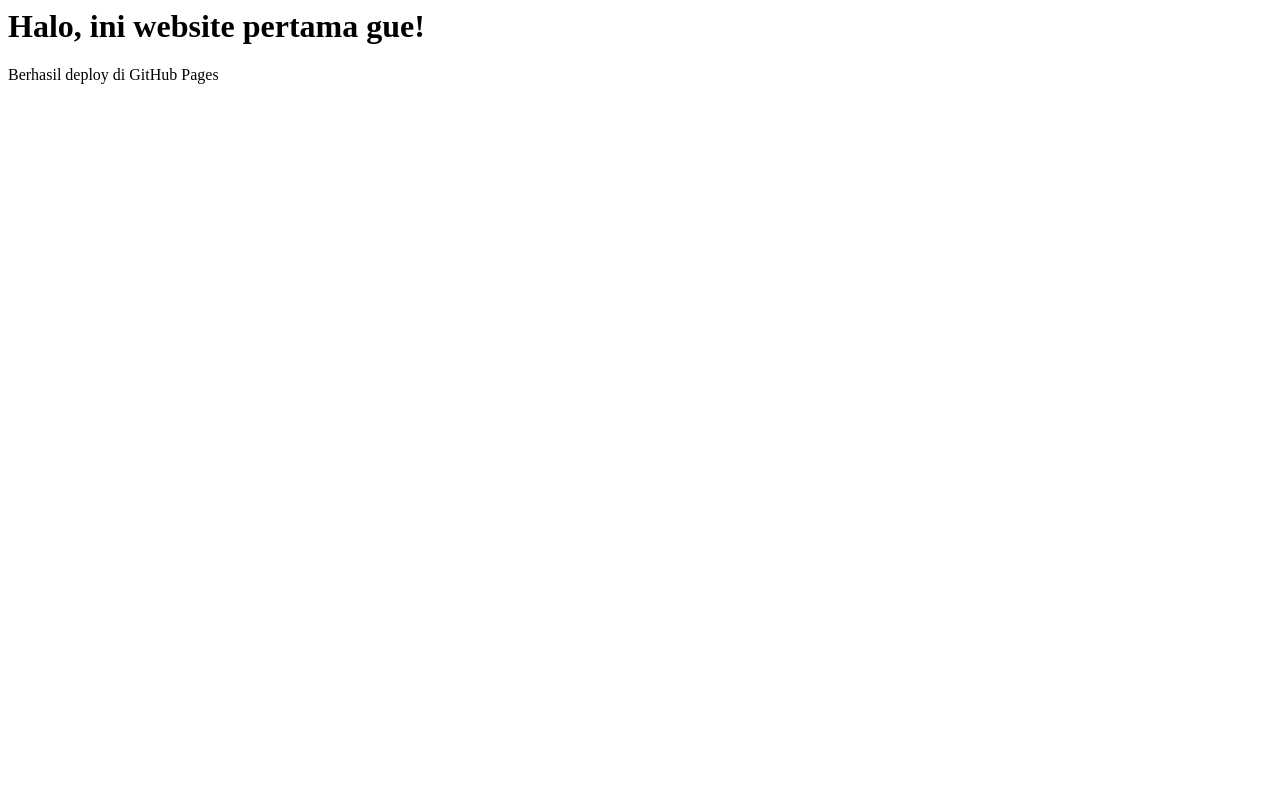
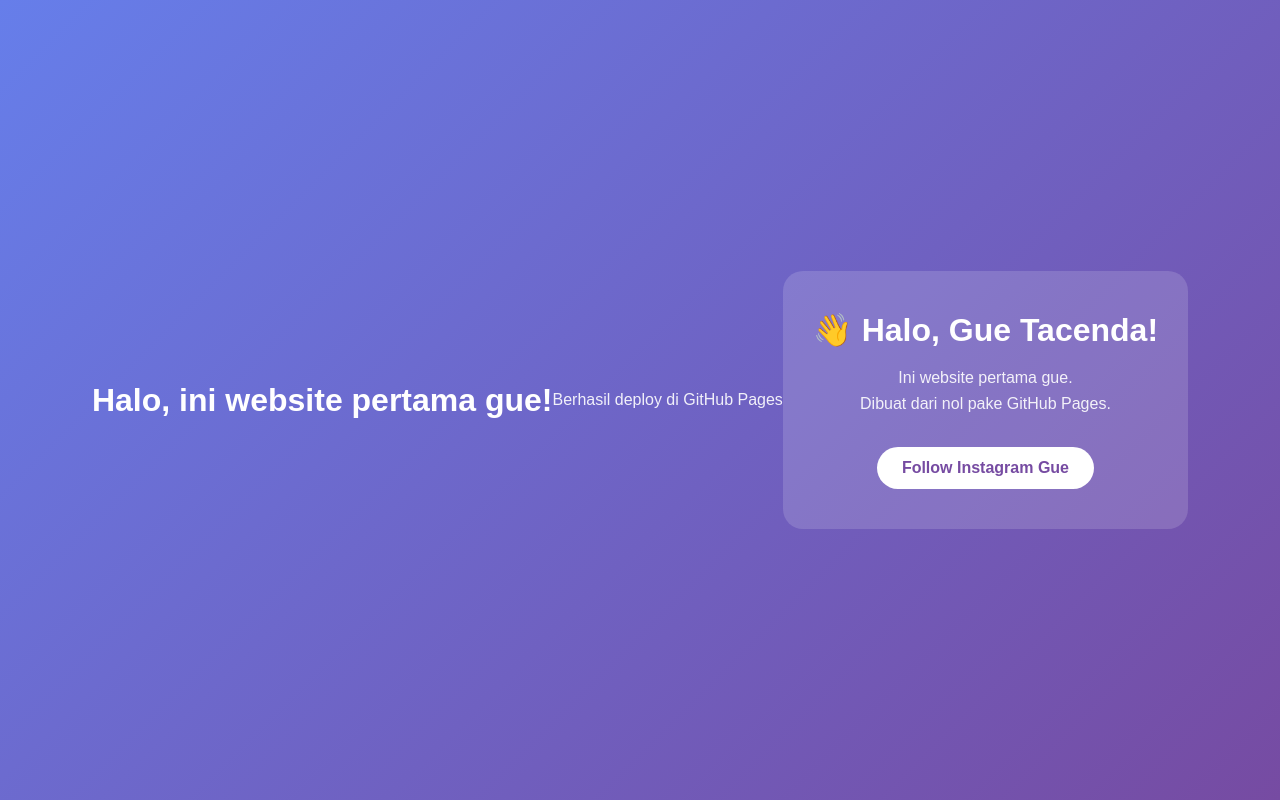
Before and after one commit to Goldaco/Belajar--pertama, a plain HTML site: page index.html in a window 1280 px wide. Drawn offline with Linux system fonts and the light colour scheme.

Commit message:
Update index.html

```diff
--- a/index.html
+++ b/index.html
@@ -1,2 +1,47 @@
 <h1>Halo, ini website pertama gue!</h1>
 <p>Berhasil deploy di GitHub Pages</p>
+<!DOCTYPE html>
+<html>
+<head>
+<meta name="viewport" content="width=device-width, initial-scale=1">
+<title>Website Gue</title>
+<style>
+  body {
+    margin: 0;
+    font-family: sans-serif;
+    background: linear-gradient(135deg, #667eea, #764ba2);
+    color: white;
+    text-align: center;
+    min-height: 100vh;
+    display: flex;
+    justify-content: center;
+    align-items: center;
+  }
+  .card {
+    background: rgba(255,255,255,0.15);
+    padding: 40px 30px;
+    border-radius: 20px;
+    max-width: 350px;
+  }
+  h1 { font-size: 32px; margin: 0; }
+  p { opacity: 0.9; line-height: 1.6; }
+  .btn {
+    display: inline-block;
+    margin-top: 15px;
+    background: white;
+    color: #764ba2;
+    padding: 12px 25px;
+    border-radius: 50px;
+    text-decoration: none;
+    font-weight: bold;
+  }
+</style>
+</head>
+<body>
+  <div class="card">
+    <h1>👋 Halo, Gue Tacenda!</h1>
+    <p>Ini website pertama gue.<br>Dibuat dari nol pake GitHub Pages.</p>
+    <a class="btn" href="https://instagram.com/m3m3d_23">Follow Instagram Gue</a>
+  </div>
+</body>
+</html>
```
